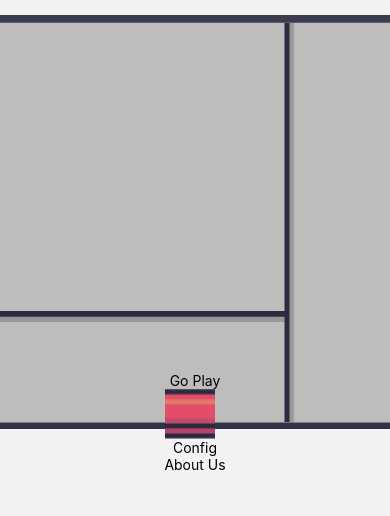
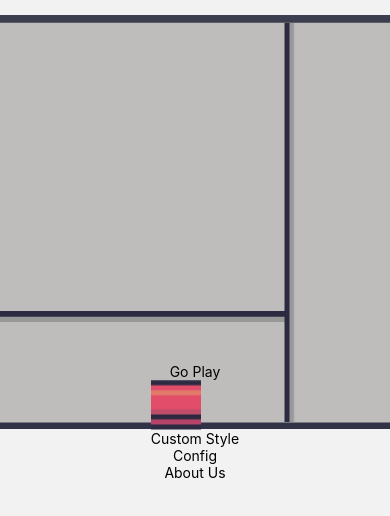
Before and after one commit to braulioPad/game, a React Native app: screen /Home in a window 390 px wide. Shown: the top 516 px of the page. Built offline with nearby package versions, Linux system fonts and the light colour scheme.

Commit message:
changed custombutton

```diff
--- a/src/components/MainMenu/MainMenu.tsx
+++ b/src/components/MainMenu/MainMenu.tsx
@@ -65,7 +65,7 @@ const MainMenu: React.FC<{ navigation: any }> = ({ navigation }) => {
       resizeMode="cover" // Ensure the image covers the entire area
     >
       <Text>Go Play</Text>
-      <CustomButton  onPress={goToPlay} imageSource={require('../../../assets/btns/btns_7.png')} imageStyle={styles.customImage}/>
+      <CustomButton  onPress={goToPlay} imageSource={require('../../../assets/btns/btns_7.png')} imageStyle={styles.customImage} buttonText="Custom Style"/>
       <Text>Config</Text>
       <CustomButton  onPress={goToConfig} />
       <Text>About Us</Text>
```
